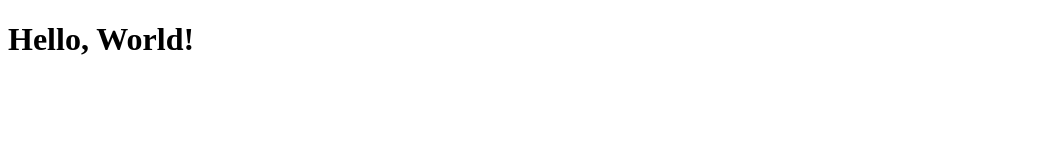
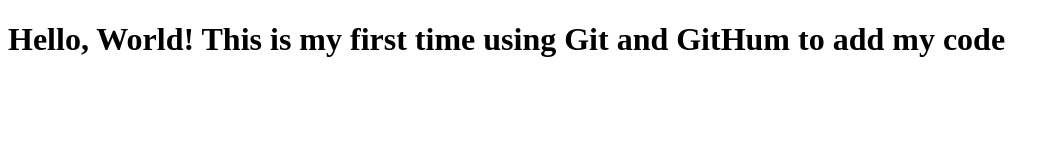
Before and after one commit to Tonkandstronk/CS3338-first-project, a plain HTML site: page index.html in a window 1280 px wide. Shown: the whole page, without its empty margins (0-1060 px from the left). Drawn offline with Linux system fonts and the light colour scheme.

Commit message:
Update header text in index.html

```diff
--- a/index.html
+++ b/index.html
@@ -6,6 +6,6 @@
     <title>My First Project</title>
 </head>
 <body>
-    <h1>Hello, World!</h1>
+    <h1>Hello, World! This is my first time using Git and GitHum to add my code</h1>
 </body>
 </html>
```
